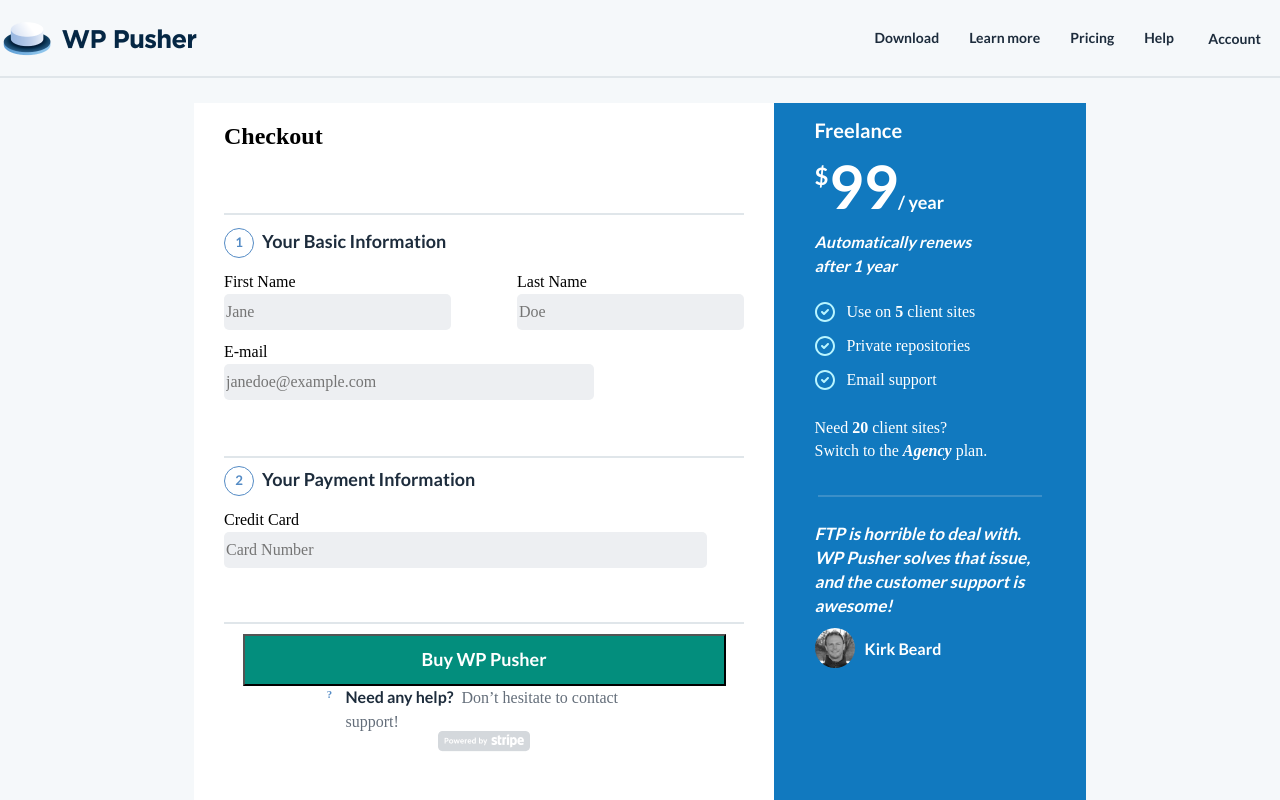
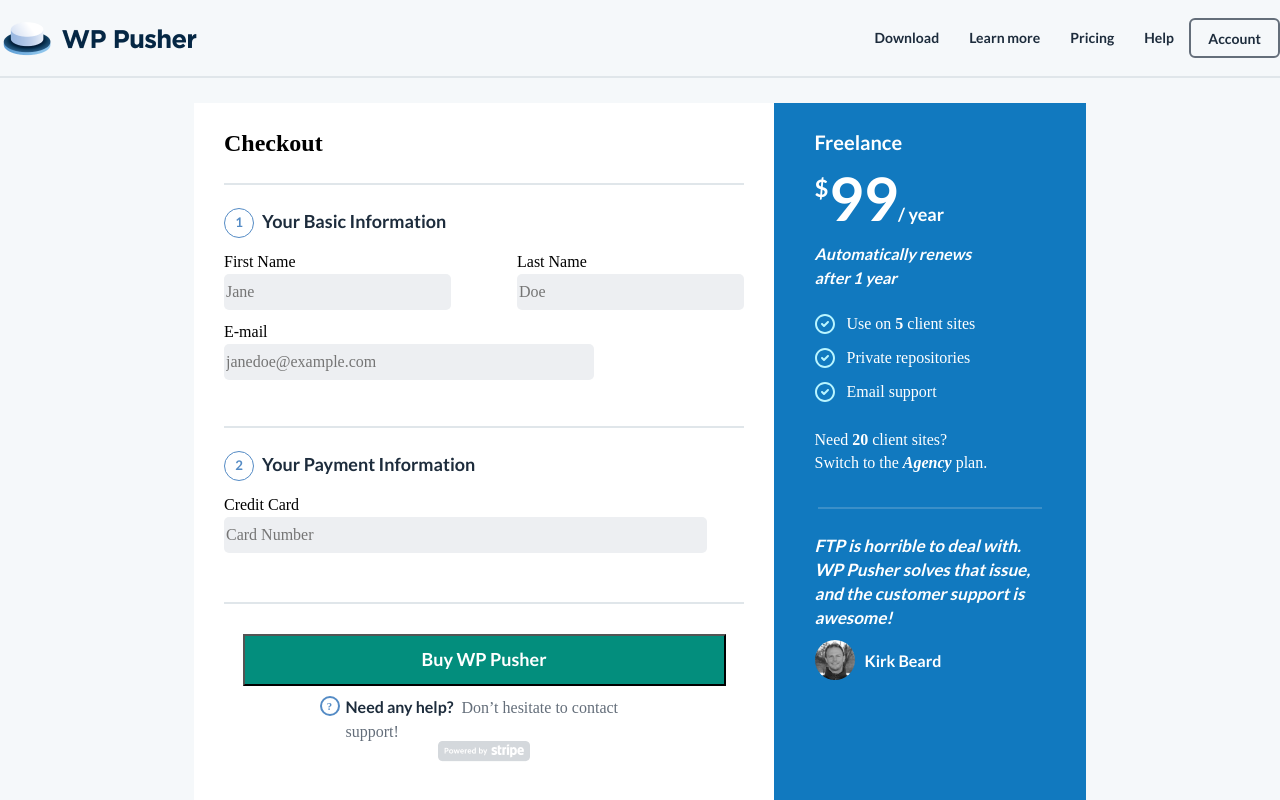
Before and after one commit to lovedayikegbulam/altschool-wp-pusher-checkout, a plain HTML site: page index.html in a window 1280 px wide. Shown: the top 800 px of the page. Drawn offline with Linux system fonts and the light colour scheme.

Commit message:
aligned contents

```diff
--- a/styles.css
+++ b/styles.css
@@ -112,6 +112,7 @@ nav > ul {
 }
 
 nav > ul > li:last-child {
+	border: 2px solid rgba(100, 110, 122, 1);
 	border-radius: 6px;
 	width: 91px;
 	height: 40px;
@@ -152,34 +153,35 @@ form {
 form > hr {
 	max-width: 580px;
 	height: 2px;
-	margin-top: 5px;
-	margin-bottom: 5px;
+	margin-bottom: 20px;
 }
 
 .form-title {
 	max-width: 580px;
 	min-height: 80px;
-
-	margin: 15px auto;
+	display: flex;
+	flex-wrap: wrap;
+	align-content: center;
 }
 
 .form-title-text-container {
 	max-width: 161px;
 	min-height: 54px;
-	margin-bottom: 5px;
+	display: flex;
+	flex-wrap: wrap;
+	align-content: center;
 }
 
 .form-basic-info {
 	max-width: 580px;
 	min-height: 221px;
 
-	margin: 10px auto;
+	margin: 0px auto;
 }
 
 .form-basic-info-text-container {
 	max-width: 260px;
 	min-height: 35px;
-
 	display: flex;
 	align-content: center;
 	flex-wrap: wrap;
@@ -262,13 +264,13 @@ form > hr {
 .form-purchase {
 	max-width: 483px;
 	min-height: 146.1px;
-
-	margin: 10px auto;
+	margin: 15px auto;
 }
 
 .form-purchase > button {
 	width: 483px;
 	height: 52px;
+	margin-top: 10px;
 	background-color: rgba(3, 142, 125, 1);
 	color: rgba(255, 255, 255, 1);
 	font-family: "Lato", sans-serif;
@@ -281,8 +283,7 @@ form > hr {
 .form-purchase > #form-purchase-info-text-container {
 	max-width: 333px;
 	height: 20px;
-
-	margin: 0 auto;
+	margin: 10px auto;
 	display: flex;
 	justify-content: center;
 	align-content: center;
@@ -291,7 +292,7 @@ form > hr {
 	h6 {
 		width: 20px;
 		height: 20px;
-
+        border: 2px solid rgba(84, 139, 197, 1);
 		border-radius: 50%;
 		color: rgba(84, 139, 197, 1);
 		text-align: center;
@@ -336,7 +337,7 @@ form > hr {
 .second-column-inner-wrapper {
 	width: 231px;
 	height: 610px;
-	margin: 15px auto;
+	margin: 27px auto;
 }
 
 .first-side-bar-container {
@@ -559,7 +560,7 @@ form > hr {
 footer {
 	width: 867px;
 	height: 17px;
-	margin: 10px auto;
+	margin: 20px auto;
 
 	display: flex;
 	justify-content: center;
```
